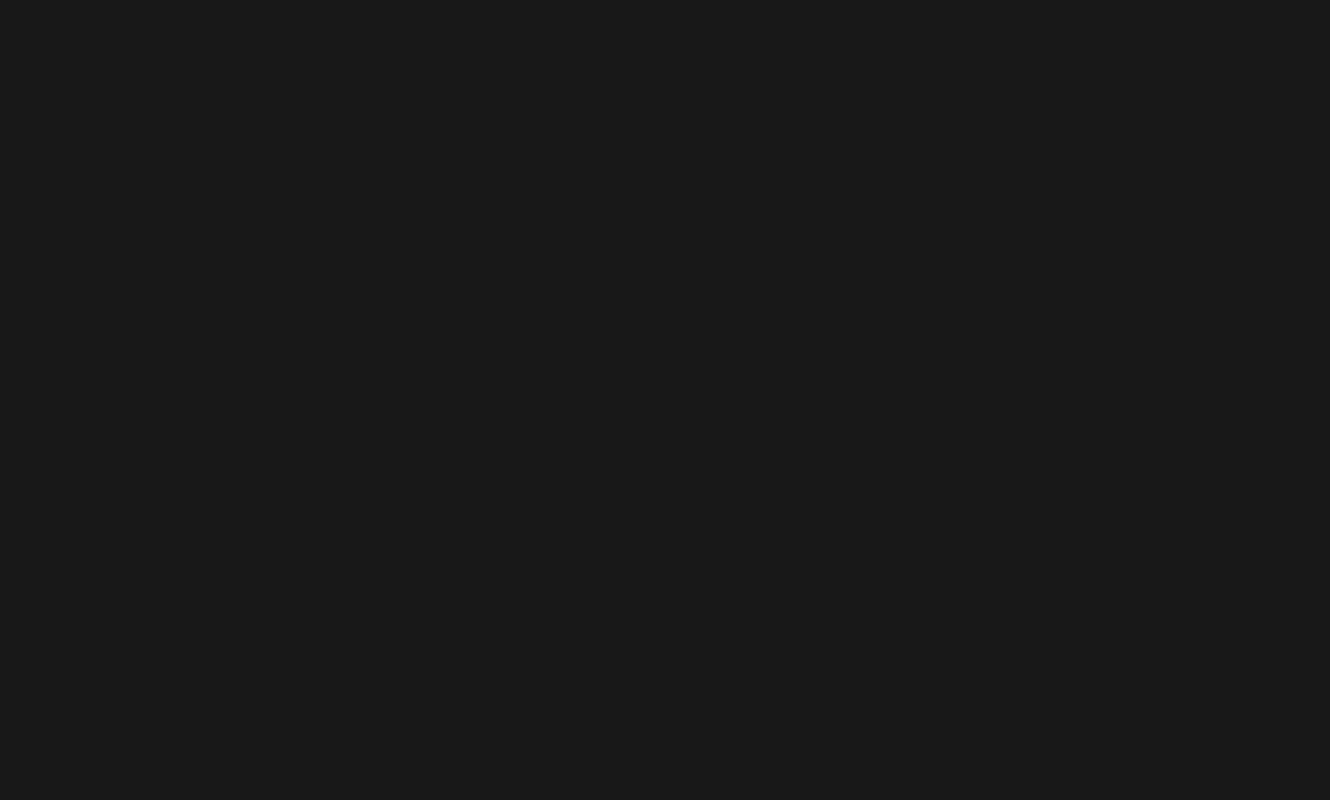
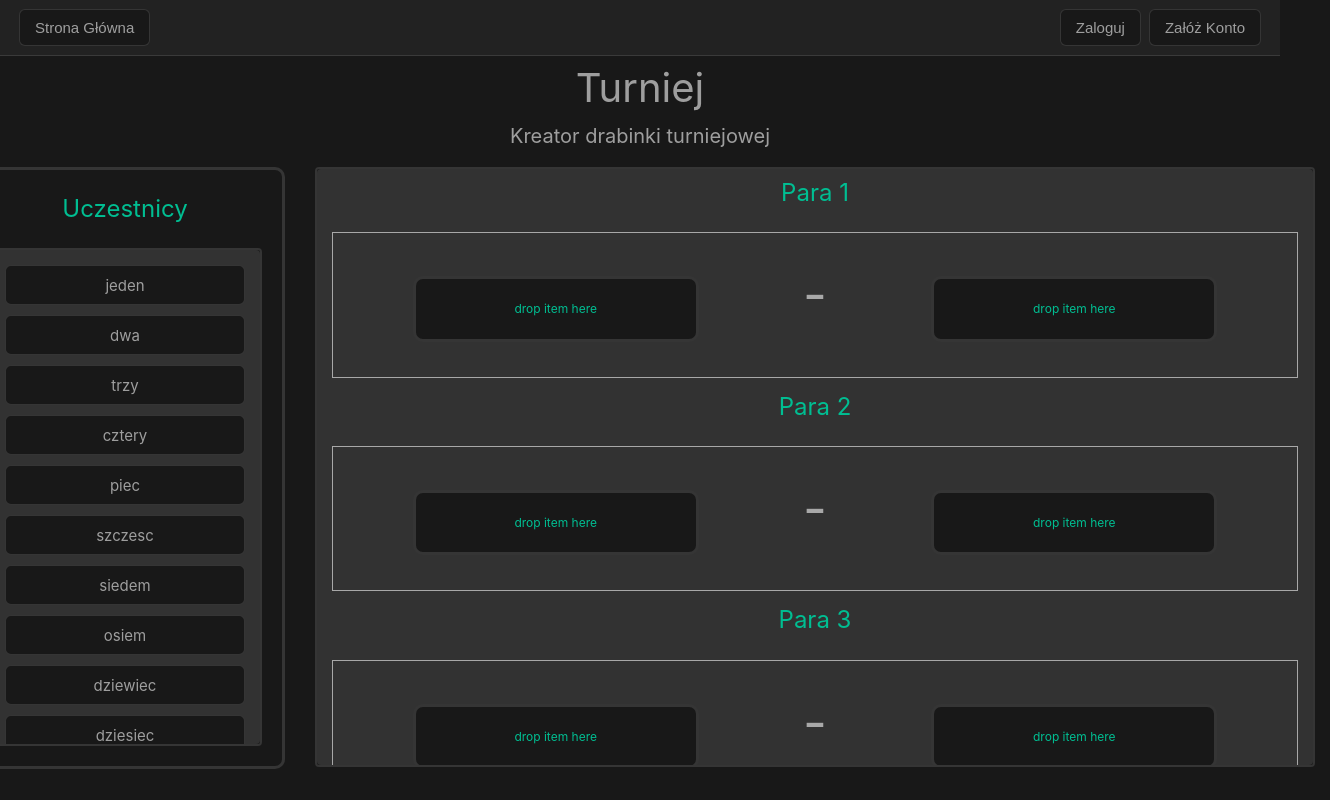
Before and after one commit to PiotrDeda/io-chad, a Vue app: page /bck in a window 1280 px wide. Before the commit this address had no page. Shown: the top 800 px of the page, 1330 px wide, since content can reach past the window. Built offline with nearby package versions, Linux system fonts and the light colour scheme.

Commit message:
drag and drop, bracket designer

```diff
--- a/frontend/app.js
+++ b/frontend/app.js
@@ -1,6 +1,7 @@
 import App from './App.vue';
 import MainPage from './views/MainPage.vue';
 import TournamentCreator from './views/TournamentCreator.vue';
+import BracketDesigner from './views/BracketDesigner.vue';
 import LoginPanel from './components/panels/LoginPanel.vue';
 
 import { createWebHistory, createRouter } from 'vue-router';
@@ -9,7 +10,8 @@ import { createApp } from 'vue';
 const routes = [
     { path: '/', name: 'Home', component: MainPage },
     { path: '/tc', name: 'TournamentCreatorPage', component: TournamentCreator },
-    { path: '/login', name: 'LoginPage', component: LoginPanel }
+    { path: '/login', name: 'LoginPage', component: LoginPanel },
+    { path: '/bck', name: 'BracketDesigner', component: BracketDesigner }
 ];
 
 const router = createRouter({
--- a/frontend/assets/greenTheme.css
+++ b/frontend/assets/greenTheme.css
@@ -40,5 +40,8 @@
         --color-default-input:    rgba(235, 235, 235, 0.64);
         --color-invalid-input:    rgb(255, 80, 80);
         --color-valid-input:      rgb(0, 190, 146);
+
+        --color-black:            rgb(10, 10, 10);
+        --color-dark-green:       rgb(20, 110, 20);
     }
 }
--- /dev/null
+++ b/frontend/components/draggable/Draggable.vue
@@ -0,0 +1,52 @@
+<script setup>
+
+    const props = defineProps(
+    {
+        item: {type: String, required: true, default: "_item_"}
+    });
+
+    const startDrag = (event, porps) => {
+        console.log("props.item", props.item)
+        event.dataTransfer.dropEffect = 'move'
+        event.dataTransfer.effectAllowed = 'move'
+        event.dataTransfer.setData('item', props.item)
+    }
+
+</script>
+
+
+<template>
+    <div    draggable="true"
+            class="draggable"
+            name='{{props.item}}'
+            @dragstart="startDrag($event, item)"
+            >
+        {{ props.item }}
+    </div>
+</template>
+
+
+<style scoped>
+.draggable {
+    text-align: center;
+    color: var(--color-text);
+    font-size: inherit;
+    height: 40px;
+    line-height: 40px;
+    width: 240px;
+    text-align: center;
+    background-color: var(--color-background);
+    border-style: solid;
+    border-radius: 6px;
+    border-width: 1px;
+    border-color: var(--color-border);
+    cursor: pointer;
+    margin: 10px;
+    transition: 0.4s;
+}
+
+.draggable:hover{
+    color: var(--color-text-hover);
+    border-color: var(--color-border-hover);
+}
+</style>
--- /dev/null
+++ b/frontend/components/draggable/DropZone.vue
@@ -0,0 +1,60 @@
+<script setup>
+
+    const props = defineProps(
+        {
+            items: {type: Array, required: true, default: []},
+            placeholder: {type: String, required: false, default: "drop item here" }
+        });
+
+</script>
+
+<template>
+    <div class="main">
+        <div    class="drop_zone"
+                @dragover.prevent
+                @dragenter.prevent
+                >
+            <div v-if="items.length == 0" class="zone_placeholder" > {{placeholder}} </div>
+
+            <slot></slot>
+
+        </div>
+    </div>
+</template>
+
+<style scoped>
+
+.main{
+    display: inline-block ;
+}
+
+
+.drop_zone{
+    color: var(--color-text);
+    background-color: var(--color-background);
+    border-style: solid;
+    border-color: var(--color-border);
+    border-radius: 10px;
+    cursor: pointer;
+    margin: 15px;
+    padding: 20px;
+    min-width: 286px;
+    min-height: 20px;
+    transition: 0.4s;
+}
+
+.zone_title
+{
+    font-size: 24px;
+    text-align: center;
+    color: var(--color-heading);
+}
+
+.zone_placeholder
+{
+    font-size: 12px;
+    text-align: center;
+    color: var(--color-heading);
+}
+
+</style>
--- a/frontend/components/lists/ElementsList.vue
+++ b/frontend/components/lists/ElementsList.vue
@@ -27,6 +27,7 @@
     scrollbar-color: var(--color-border) var(--color-border-hover);
     background-color: var(--color-input-background);
     border-radius: 4px;
+    overflow-x: hidden;
 }
 
 .main-window
--- /dev/null
+++ b/frontend/views/BracketDesigner.vue
@@ -0,0 +1,206 @@
+<script setup>
+import TopPanel from '../components/panels/TopPanel.vue';
+import LinkButton from '../components/buttons/LinkButton.vue'
+import Draggable from '../components/draggable/Draggable.vue';
+import ElementsList from '../components/lists/ElementsList.vue';
+import DropZone from '../components/draggable/DropZone.vue';
+
+import {ref} from 'vue';
+
+// zaladownie info o turnieju
+const props = defineProps({
+    amouont: {type: Number, required: false, default: 16},
+    tournament: {type: String, required: false, default:"Turniej"},
+    pairs: {type: Array, required: false, default: []}
+});
+
+//zaladowanei druzyn
+const comps = ref([
+    { name: 'jeden', list: 1},
+    { name: 'dwa', list: 1},
+    { name: 'trzy', list: 1},
+    { name: 'cztery', list: 1},
+    { name: 'piec', list: 1},
+    { name: 'szczesc', list: 1},
+    { name: 'siedem', list: 1},
+    { name: 'osiem', list: 1},
+    { name: 'dziewiec', list: 1},
+    { name: 'dziesiec', list: 1},
+    { name: 'jedenascie', list: 1},
+    { name: 'dwanascie', list: 1},
+    { name: 'trzynascie', list: 1},
+    { name: 'czternascie', list: 1},
+    { name: 'pietnascie', list: 1},
+    { name: 'szesnaście', list: 1},
+])
+
+const loadPairs = () => {
+    for(let i=1; i < 1+props.amouont/2; i++){
+        console.log(props.amouont)
+        props.pairs.push( {pair_id: i, home_id: i*2, away_id: i*2+1 } )
+    }
+    console.log(props.pairs)
+}
+
+const onDrop = (event, list, limit)=>{
+        const new_name =  event.dataTransfer.getData('item');
+        const new_item = comps.value.find( (it)=> it.name == new_name )
+        if( getTeams(list).length >= limit ){
+            return
+        }
+        new_item.list = list
+        console.log( list )
+}
+
+const getTeams = (list)=>{
+    return comps.value.filter( (it)=> it.list == list )
+}
+
+const resetLayout = ()=>{
+    console.log("reset")
+    comps.forEach( (it)=> it.list = 1)
+}
+
+loadPairs()
+
+</script>
+
+<template>
+    <TopPanel />
+    <header>
+        <h1> {{tournament}} </h1>
+        <h3> Kreator drabinki turniejowej </h3>
+    </header>
+
+    <main id="main">
+        <DropZone   id="team_selector"
+                    placeholder=""
+                    @drop="onDrop($event, -1)"
+                    :items = "getTeams(-1)"
+                    >
+            <div class="play_off_title"> Uczestnicy </div>
+            <ElementsList height="498px" width="100%" id="team_listing">
+                <Draggable v-for="it in getTeams(1)" :item="it.name"> </Draggable>
+            </ElementsList>
+        </DropZone>
+
+
+        <div id="bracket_layout">
+            <ElementsList width="1000px" height="600px" >
+                <div id="center">
+                    <div v-for="pair in pairs" class="play_off">
+                        <div class="play_off_title"> Para {{ pair.pair_id }} </div>
+                        <div class="play_off_teams">
+
+                            <DropZone
+                                        @drop="onDrop($event, pair.home_id, 1)"
+                                        :items = "getTeams( pair.home_id )"
+                                        >
+                                        <Draggable v-for="it in getTeams(pair.home_id)" :item="it.name"> </Draggable>
+                            </DropZone>
+
+                            <div class="separator">
+                                -
+                            </div>
+
+                            <DropZone
+                                        @drop="onDrop($event, pair.away_id, 1)"
+                                        :items = "getTeams( pair.away_id )"
+                                        >
+                                        <Draggable v-for="it in getTeams(pair.away_id)" :item="it.name"> </Draggable>
+
+                            </DropZone>
+                        </div>
+
+                    </div>
+
+                </div>
+            </ElementsList>
+        </div>
+    </main>
+    <div id="button_panel">
+            <button id="reset" onclick=resetLayout> Resetuj układ </button>
+            <button id="send" onclick=sendBracket> Zapisz układ </button>
+    </div>
+
+</template>
+
+<style scoped>
+
+#main{
+    height: 650px;
+}
+
+#center{
+    justify-content: center;
+}
+
+
+#bracket_layout{
+    margin: 15px;
+}
+
+.play_off_teams{
+    border: 1px;
+    border-style: solid;
+    border-color: var(--color-border--hover);
+    display: flex;
+    margin: 10px;
+    padding: 20px;
+    justify-content: space-around;
+    align-items: baseline;
+}
+
+.play_off_title{
+    font-size: 24px;
+    text-align: center;
+    color: var(--color-heading);
+    margin-bottom: 20px;
+}
+
+.separator{
+    font-size: 52px;
+    text-align: center;
+}
+
+#team_selector{
+    height: 650px;
+}
+
+#team_listing{
+    display: flex;
+    flex-direction: column;
+    justify-content: center;
+
+}
+
+#button_panel{
+    width: 60%;
+    display: flex;
+    justify-content: space-around;
+    padding: 30px;
+}
+
+button {
+        font-size: 18px;
+        color: var(--color-black);
+        border: 5px solid  var(--color-default-input);
+        border-radius: 10px;
+        padding: 8px;
+        width: 200px;
+        cursor: pointer;
+}
+
+button:hover{
+    opacity: 0.6;
+}
+
+#reset{
+    background-color: var(--color-default-input);
+}
+
+#send{
+    background-color: var(--color-heading);
+}
+
+</style>
--- a/frontend/views/MainPage.vue
+++ b/frontend/views/MainPage.vue
@@ -4,6 +4,38 @@ import TopPanel from '../components/panels/TopPanel.vue';
 import DropdownList from '../components/lists/DropdownList.vue';
 import ElementsList from '../components/lists/ElementsList.vue';
 import IntegerField from '../components/input_fields/IntegerField.vue';
+import Draggable from '../components/draggable/Draggable.vue';
+import DropZone from '../components/draggable/DropZone.vue';
+
+import {ref} from 'vue';
+
+const teams = ref([
+    { name: 'jeden', list: 1},
+    { name: 'dwa', list: 1},
+    { name: 'trzy', list: 1},
+    { name: 'cztery', list: 1},
+    { name: 'piec', list: 1},
+    { name: 'szczesc', list: 1},
+    { name: 'siedem', list: 1},
+    { name: 'osiem', list: 1},
+    { name: 'dziewiec', list: 1},
+])
+
+  const onDrop = (event, list, limit)=>{
+        const new_name =  event.dataTransfer.getData('item');
+        const new_item = teams.value.find( (it)=> it.name == new_name )
+        console.log(new_item.list)
+        if( getTeams(list).length >= limit ){
+            return
+        }
+        new_item.list = list
+        console.log( list )
+}
+
+const getTeams = (list)=>{
+    return teams.value.filter( (it)=> it.list == list )
+}
+
 </script>
 
 <template>
@@ -14,34 +46,34 @@ import IntegerField from '../components/input_fields/IntegerField.vue';
     </header>
 
     <main>
-        <baseItem>
-            <template #heading>Nazwa turnieju</template>
-            <input :value="text">
-        </baseItem>
 
-        <baseItem>
-            <template #heading>Gra</template>
-            <input :value="text">
-        </baseItem>
+        <DropZone   title="Wszystko"
+                    @drop="onDrop($event, 1)"
+                    :items = "getTeams(1)"
+                    >
+            <Draggable v-for="it in getTeams(1)" :item="it.name"> </Draggable>
+        </DropZone>
 
-        <baseItem>
-            <template #heading>Typ turnieju</template>
-            <DropdownList :items ="['play-off', 'liga']" placeholder ='Typ turnieju'/>
-        </baseItem>
+        <DropZone   title="Drużyny A"
+                    @drop="onDrop($event, 2)"
+                    :items = "getTeams(2)"
+                    >
+            <Draggable v-for="it in getTeams(2)" :item="it.name"> </Draggable>
+        </DropZone>
 
-        <baseItem>
-            <template #heading>Podaj liczbę uczestników</template>
-            <IntegerField label="Liczba uczestników" min="0" max="100"/>
-        </baseItem>
+        <DropZone   title="Drużyny B"
+                    @drop="onDrop($event, 3, 2)"
+                    :items = "getTeams(3)"
+                    :limit="2"
+                    >
+            <Draggable v-for="it in getTeams(3)" :item="it.name"> </Draggable>
+        </DropZone>
 
-        <baseItem>
-            <template #heading>Uczestnicy (jeden uczestnik w jednej linii)</template>
-            <ElementsList />
-        </baseItem>
+        <div>
+        </div>
 
-        <baseItem>
-            <LinkButton id="submit_button" label="Generuj" link="https://www.youtube.com/watch?v=dQw4w9WgXcQ" />
-        </baseItem>
+
+
     </main>
 </template>
 
--- a/package.json
+++ b/package.json
@@ -13,6 +13,6 @@
   },
   "devDependencies": {
     "@vitejs/plugin-vue": "^2.3.1",
-    "vite": "^2.9.5"
+    "vite": "^2.9.12"
   }
 }
```
Also changed, not shown: frontend/components/draggable/ListDraggable.vue (added, +37 -0 lines), 1 other file (tests, documents, lock files or other folders).
